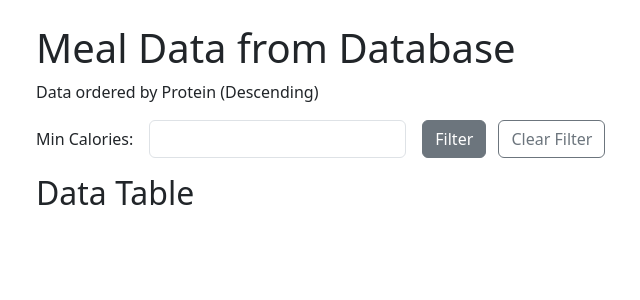
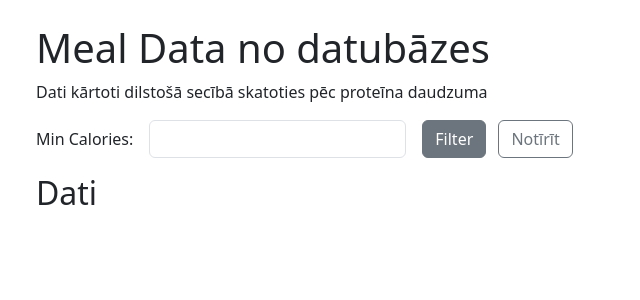
Before and after one commit to muravskye/Programmesana, a Flask app: template templates/db_view.html in a window 1280 px wide. Shown: the part 56-356 px from the top of the page, without its empty margins (46-686 px from the left). Run offline with Flask 3, Linux system fonts and the light colour scheme; the template is opened without the code that fills it, so the values that code supplies are empty; some libraries are stand-ins or nearby versions.

Commit message:
Update db_view.html

```diff
--- a/templates/db_view.html
+++ b/templates/db_view.html
@@ -29,8 +29,8 @@
       </div>
     </nav>
     <div class="container mt-4">
-        <h1>Meal Data from Database</h1>
-         <p>Data ordered by Protein (Descending)</p>
+        <h1>Meal Data no datubāzes</h1>
+         <p>Dati kārtoti dilstošā secībā skatoties pēc proteīna daudzuma</p>
 
          <form method="get" class="mb-3">
             <div class="row g-3 align-items-center">
@@ -42,12 +42,12 @@
                 </div>
                 <div class="col-auto">
                     <button type="submit" class="btn btn-secondary">Filter</button>
-                    <a href="{{ url_for('view_db_data') }}" class="btn btn-outline-secondary ms-2">Clear Filter</a>
+                    <a href="{{ url_for('view_db_data') }}" class="btn btn-outline-secondary ms-2">Notīrīt</a>
                 </div>
             </div>
         </form>
 
-        <h2>Data Table</h2>
+        <h2>Dati</h2>
          <div>
             {{ table|safe }}
         </div>
```
